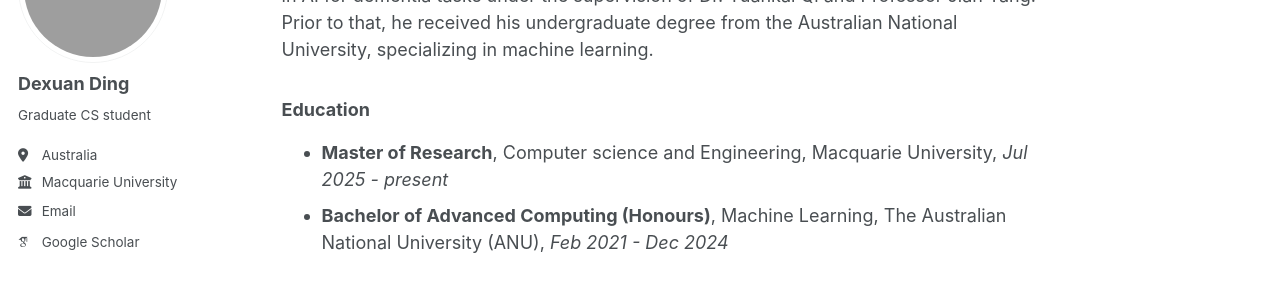
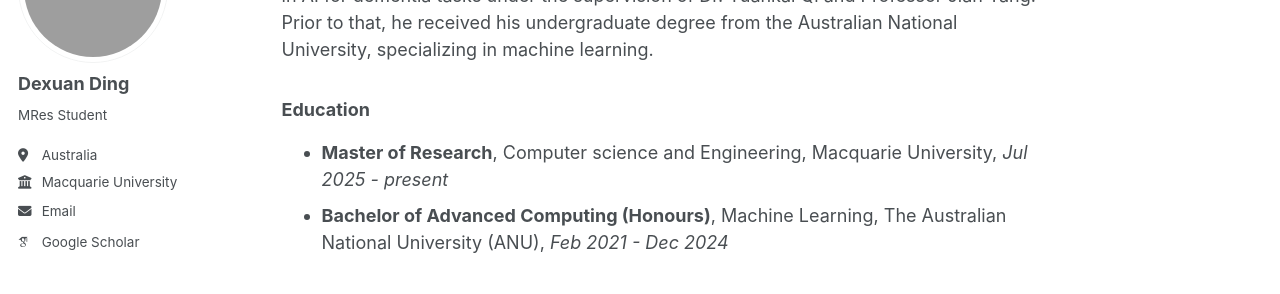
Before and after one commit to DexxDing/dexxding.github.io, a Jekyll site: the page built from _pages/about.md, in a window 1280 px wide. Shown: the part 193-487 px from the top of the page. Built offline with Jekyll 4.4.1, drawn with Linux system fonts in a browser that asks for light colours; some web fonts are replaced.

Commit message:
Update _config.yml

```diff
--- a/_config.yml
+++ b/_config.yml
@@ -24,7 +24,7 @@ author:
   avatar           : "profile.png"
   name             : "Dexuan Ding"
   pronouns         : # example: "she/her"
-  bio              : "Graduate CS student"
+  bio              : "MRes Student"
   location         : "Australia"
   employer         : "Macquarie University"
   uri              : # URL
```
